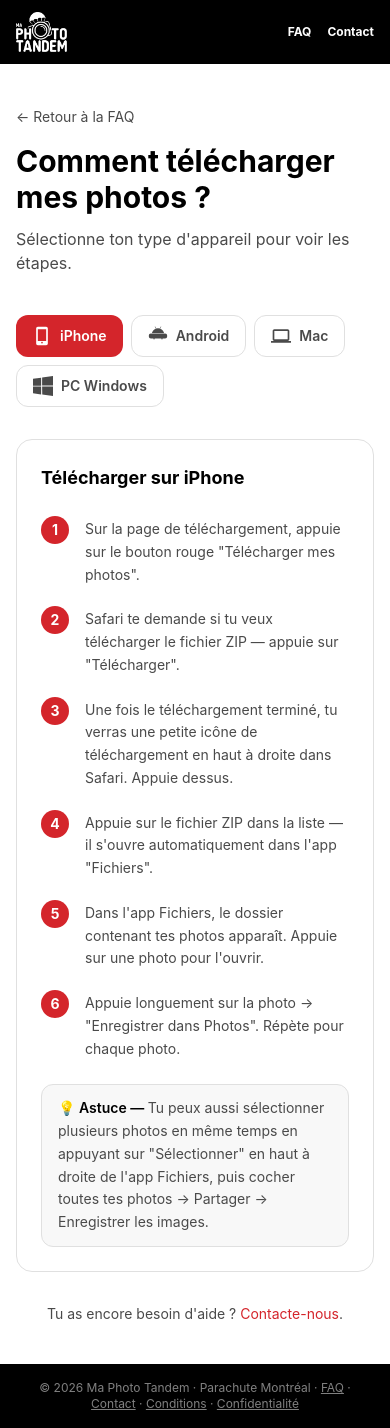
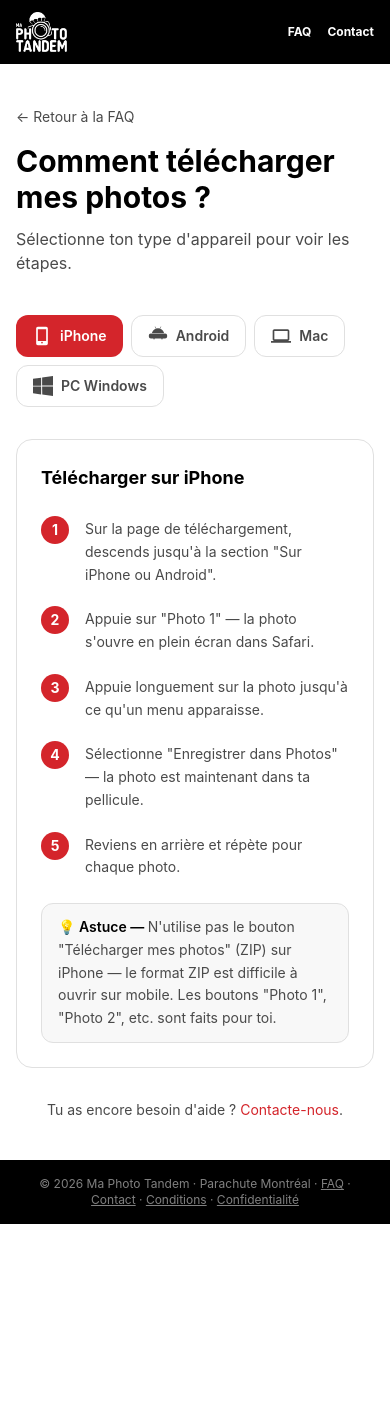
Before and after one commit to MaPhotoTandem/maphototandem, a Next.js app: page /aide/telecharger in a window 390 px wide. After the commit the page ends 1224 px from the top, so only its background shows below. Built offline with nearby package versions, Linux system fonts and the light colour scheme.

Commit message:
feat: liens individuels par photo pour mobile + instructions iPhone corrigées

```diff
--- a/app/aide/telecharger/page.tsx
+++ b/app/aide/telecharger/page.tsx
@@ -47,14 +47,13 @@ const ETAPES: Record<Appareil, { titre: string; etapes: string[]; note?: string
   iphone: {
     titre: 'Télécharger sur iPhone',
     etapes: [
-      'Sur la page de téléchargement, appuie sur le bouton rouge "Télécharger mes photos".',
-      'Safari te demande si tu veux télécharger le fichier ZIP — appuie sur "Télécharger".',
-      'Une fois le téléchargement terminé, tu verras une petite icône de téléchargement en haut à droite dans Safari. Appuie dessus.',
-      'Appuie sur le fichier ZIP dans la liste — il s\'ouvre automatiquement dans l\'app "Fichiers".',
-      'Dans l\'app Fichiers, le dossier contenant tes photos apparaît. Appuie sur une photo pour l\'ouvrir.',
-      'Appuie longuement sur la photo → "Enregistrer dans Photos". Répète pour chaque photo.',
+      'Sur la page de téléchargement, descends jusqu\'à la section "Sur iPhone ou Android".',
+      'Appuie sur "Photo 1" — la photo s\'ouvre en plein écran dans Safari.',
+      'Appuie longuement sur la photo jusqu\'à ce qu\'un menu apparaisse.',
+      'Sélectionne "Enregistrer dans Photos" — la photo est maintenant dans ta pellicule.',
+      'Reviens en arrière et répète pour chaque photo.',
     ],
-    note: 'Tu peux aussi sélectionner plusieurs photos en même temps en appuyant sur "Sélectionner" en haut à droite de l\'app Fichiers, puis cocher toutes tes photos → Partager → Enregistrer les images.',
+    note: 'N\'utilise pas le bouton "Télécharger mes photos" (ZIP) sur iPhone — le format ZIP est difficile à ouvrir sur mobile. Les boutons "Photo 1", "Photo 2", etc. sont faits pour toi.',
   },
   android: {
     titre: 'Télécharger sur Android',
--- a/app/tandem/download/[token]/DownloadClient.tsx
+++ b/app/tandem/download/[token]/DownloadClient.tsx
@@ -1,9 +1,17 @@
 'use client'
+
 import { useState } from 'react'
+
+interface DownloadItem {
+  id: string
+  downloadUrl: string
+  displayUrl: string
+  filename: string
+}
 
 interface Props {
   token: string
-  photoCount: number
+  downloads: DownloadItem[]
   date: string
   envol: string
   succursaleLabel: string
@@ -12,7 +20,7 @@ interface Props {
 
 export default function DownloadClient({
   token,
-  photoCount,
+  downloads,
   date,
   envol,
   succursaleLabel,
@@ -28,6 +36,8 @@ export default function DownloadClient({
   const expiresFormatted = expiresDate.toLocaleDateString('fr-CA', {
     weekday: 'long', day: 'numeric', month: 'long', hour: '2-digit', minute: '2-digit',
   })
+
+  const photoCount = downloads.length
 
   async function handleCopyLink() {
     try {
@@ -78,7 +88,7 @@ export default function DownloadClient({
               Envolée {envol} · {date} · {succursaleLabel}
             </p>
 
-            {/* Bouton téléchargement */}
+            {/* Bouton ZIP — idéal ordinateur */}
             <a
               href={`/api/download-zip/${token}`}
               className="w-full flex items-center justify-center gap-3 bg-rouge hover:bg-gris-mid text-white rounded-xl px-4 py-4 font-bold text-base transition-colors"
@@ -89,10 +99,38 @@ export default function DownloadClient({
               </svg>
               Télécharger mes photos
             </a>
+            <p className="text-center text-xs text-gris-mid mt-2 mb-6">
+              {photoCount === 1 ? '1 photo' : `${photoCount} photos`} · fichier ZIP · idéal sur ordinateur
+            </p>
 
-            <p className="text-center text-xs text-gris-mid mt-3">
-              {photoCount === 1 ? '1 photo' : `${photoCount} photos`} · fichier ZIP
-            </p>
+            {/* Section mobile — liens individuels */}
+            <div className="bg-gris-pale border border-gris-bordure rounded-xl p-4">
+              <p className="text-xs font-semibold text-noir mb-3 uppercase tracking-wide">
+                Sur iPhone ou Android
+              </p>
+              <p className="text-xs text-gris-mid mb-4 leading-relaxed">
+                Appuie sur chaque photo, elle s&apos;ouvre en plein écran. Appuie longuement sur l&apos;image → <strong>Enregistrer dans Photos</strong>.
+              </p>
+              <div className="space-y-2">
+                {downloads.map((photo, idx) => (
+                  <a
+                    key={photo.id}
+                    href={photo.displayUrl}
+                    target="_blank"
+                    rel="noopener noreferrer"
+                    className="w-full flex items-center justify-between bg-white border border-gris-bordure hover:border-noir rounded-lg px-4 py-3 transition-colors"
+                  >
+                    <span className="text-sm font-medium text-noir">
+                      Photo {idx + 1}
+                    </span>
+                    <svg className="w-4 h-4 text-gris-mid" fill="none" viewBox="0 0 24 24" stroke="currentColor">
+                      <path strokeLinecap="round" strokeLinejoin="round" strokeWidth={2}
+                        d="M10 6H6a2 2 0 00-2 2v10a2 2 0 002 2h10a2 2 0 002-2v-4M14 4h6m0 0v6m0-6L10 14" />
+                    </svg>
+                  </a>
+                ))}
+              </div>
+            </div>
 
             {/* Séparateur */}
             <div className="flex items-center gap-3 my-6">
--- a/app/tandem/download/[token]/page.tsx
+++ b/app/tandem/download/[token]/page.tsx
@@ -1,6 +1,6 @@
 // Page de téléchargement — publique, accessible à quiconque a le token.
 // Le token est généré au moment du checkout et sauvegardé dans R2 par le webhook Stripe.
-import { getDownloadToken } from '@/lib/r2'
+import { getDownloadToken, getDownloadAndPreviewUrls } from '@/lib/r2'
 import { SUCCURSALES } from '@/lib/email'
 import DownloadClient from './DownloadClient'
 import DownloadPending from './DownloadPending'
@@ -41,12 +41,14 @@ export default async function DownloadPage({ params }: Props) {
     )
   }
 
+  // Token valide — générer des URLs signées fraîches (valides 4 heures)
+  const downloads = await getDownloadAndPreviewUrls(tokenData.photoIds)
   const succursaleLabel = SUCCURSALES[tokenData.location] ?? tokenData.location
 
   return (
     <DownloadClient
       token={token}
-      photoCount={tokenData.photoIds.length}
+      downloads={downloads}
       date={tokenData.date}
       envol={tokenData.envol}
       succursaleLabel={succursaleLabel}
```
